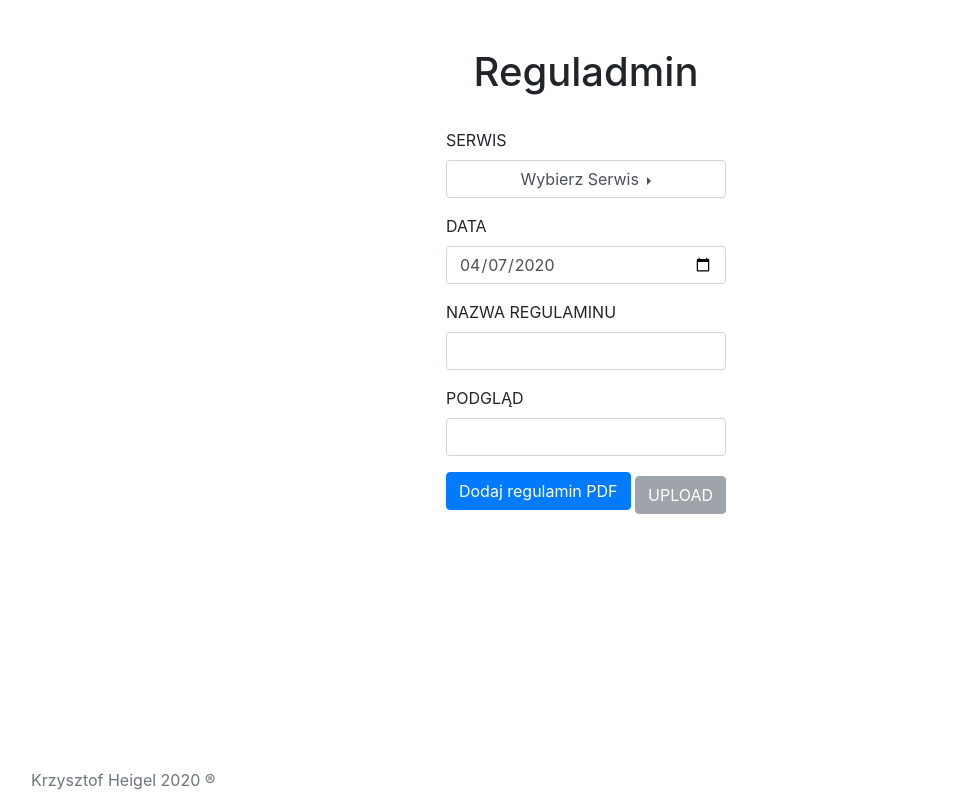
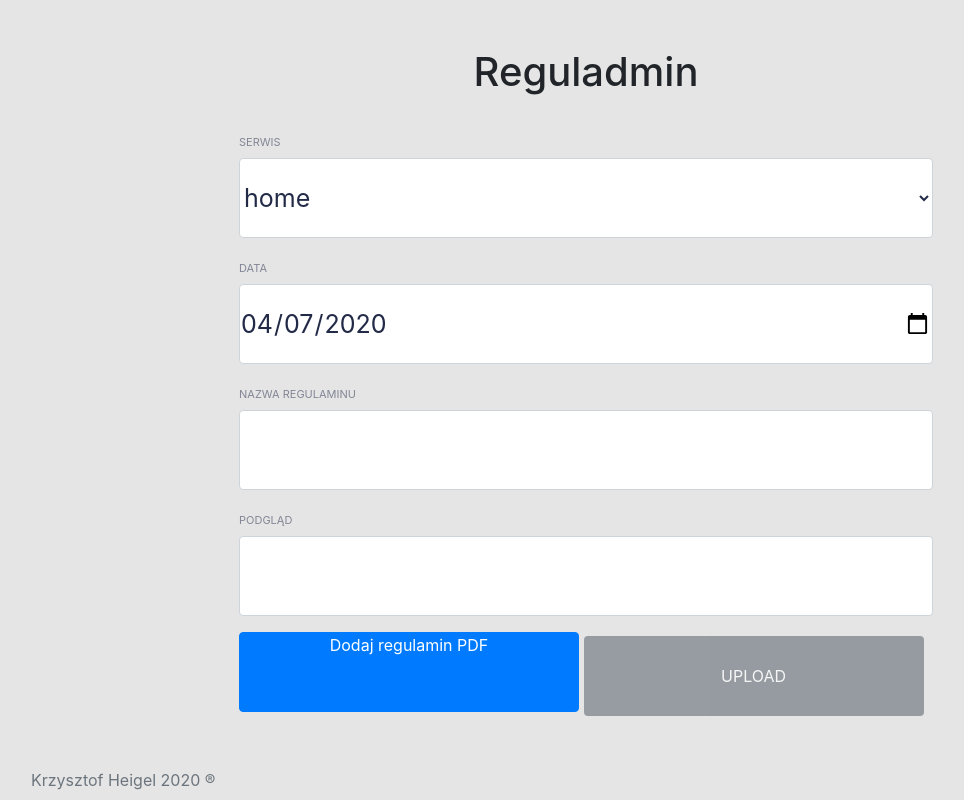
Before and after one commit to kfheigel/terms_upload, a Symfony app: template templates/uploader/upload.html.twig in a window 1280 px wide. Shown: the whole page, without its empty margins (54-1018 px from the left). Run offline with Twig, Linux system fonts and the light colour scheme; the template is opened without the code that fills it, so the values that code supplies are empty; some libraries are stand-ins or nearby versions.

Commit message:
Refactor code after review

```diff
--- a/public/css/styles.css
+++ b/public/css/styles.css
@@ -1,12 +1,13 @@
-/*body{*/
-/*    background: #E5E5E5;*/
-/*}*/
-/*.label-text{*/
-/*    font-size: 11px;*/
-/*    line-height: 15px;*/
-/*    color: #222A47;*/
-/*    opacity: 0.5;*/
-/*}*/
+body{
+    background: #E5E5E5;
+}
+
+.label-text{
+    font-size: 11px;
+    line-height: 15px;
+    color: #222A47;
+    opacity: 0.5;
+}
 
 input[type="file"] {
     width: 0.1px;
@@ -16,52 +17,51 @@ input[type="file"] {
     position: absolute;
     z-index: -1;
 }
-/*.form-control{*/
-/*    background: #FFFFFF;*/
-/*    width: 694px;*/
-/*    height: 80px;*/
-/*    padding: 0px;*/
-/*    font-size: 25px;*/
-/*    line-height: 33px;*/
-/*    color: #222A47;*/
-/*}*/
+.form-control{
+    background: #FFFFFF;
+    width: 694px;
+    height: 80px;
+    padding: 0px;
+    font-size: 25px;
+    line-height: 33px;
+    color: #222A47;
+}
 
-/*.input-upload {*/
-/*    border-radius: 5px;*/
-/*    display: inline-block;*/
-/*    height: 38px;*/
-/*}*/
+.input-upload {
+    border-radius: 4px;
+    display: inline-block;
+}
 
-/*.input-upload-blue{*/
-/*    background: #B8DDF1;*/
-/*}*/
+.input-upload-blue{
+    background: #B8DDF1;
+}
 
-/*.btn{*/
-/*    border-radius: 4px;*/
-/*    width: 340px;*/
-/*    height: 80px;*/
-/*    padding: 0px;*/
-/*}*/
+.btn{
+    border-radius: 4px;
+    width: 340px;
+    height: 80px;
+    padding: 0px;
+}
 
-/*.btn-secondary{*/
-/*    background: #E3EBF0;*/
-/*    border: 0px;*/
-/*}*/
+.btn-secondary{
+    background: #E3EBF0;
+    border: 0px;
+}
 
-/*.upload-text{*/
-/*    font-size: 22px;*/
-/*    line-height: 29px;*/
-/*    color: #000000;*/
-/*    opacity: 0.2;*/
-/*}*/
-/*.terms-text{*/
-/*    font-size: 22px;*/
-/*    line-height: 29px;*/
-/*    color: #FFFFFF;*/
-/*    text-align: center;*/
-/*    vertical-align: middle;*/
-/*}*/
+.upload-text{
+    font-size: 22px;
+    line-height: 29px;
+    color: #000000;
+    opacity: 0.2;
+}
+.terms-text{
+    font-size: 22px;
+    line-height: 29px;
+    color: #FFFFFF;
+    text-align: center;
+    vertical-align: middle;
+}
 
-/*.expand{*/
-/*    width:100%;*/
-/*}*/
+.expand{
+    width:100%;
+}
--- a/public/js/script.js
+++ b/public/js/script.js
@@ -1,4 +1,4 @@
-function showname () {
+function showName() {
     var fileName = document.getElementById('terms'),
         label = document.getElementById('input-label'),
         submit = document.getElementById('submit-button'),
@@ -16,4 +16,6 @@ function showname () {
     }
 };
 
+document.getElementById('terms').addEventListener("change", showName, false);
+
 document.querySelector("#date").valueAsDate = new Date();
--- a/templates/base.html.twig
+++ b/templates/base.html.twig
@@ -12,9 +12,6 @@
 
         {% block javascripts %}{% endblock %}
         <script src="{{ asset('js/script.js') }}"></script>
-        <script src="https://code.jquery.com/jquery-3.4.1.slim.min.js" integrity="sha384-J6qa4849blE2+poT4WnyKhv5vZF5SrPo0iEjwBvKU7imGFAV0wwj1yYfoRSJoZ+n" crossorigin="anonymous"></script>
-        <script src="https://cdn.jsdelivr.net/npm/popper.js@1.16.0/dist/umd/popper.min.js" integrity="sha384-Q6E9RHvbIyZFJoft+2mJbHaEWldlvI9IOYy5n3zV9zzTtmI3UksdQRVvoxMfooAo" crossorigin="anonymous"></script>
-        <script src="https://stackpath.bootstrapcdn.com/bootstrap/4.4.1/js/bootstrap.min.js" integrity="sha384-wfSDF2E50Y2D1uUdj0O3uMBJnjuUD4Ih7YwaYd1iqfktj0Uod8GCExl3Og8ifwB6" crossorigin="anonymous"></script>
 
     </body>
 </html>
--- a/templates/uploader/upload.html.twig
+++ b/templates/uploader/upload.html.twig
@@ -11,38 +11,33 @@
 
             <form class="mt-4" method="POST" action="{{ path('upload_terms') }}" enctype="multipart/form-data">
                 <div class="form-group">
-                    <label for="dropdown-menu" class="">SERWIS</label>
-                    <div id="dropdown-menu" class="dropdown dropright">
-                        <button type="button" class="expand dropdown-toggle form-control" data-toggle="dropdown" aria-haspopup="true" aria-expanded="false">
-                            Wybierz Serwis
-                        </button>
-                        <div class="dropdown-menu" aria-labelledby="dropdownMenuLink">
-                            <a class="dropdown-item">home</a>
-                            <a class="dropdown-item">az</a>
-                            <a class="dropdown-item">ionosbg</a>
-                            <a class="dropdown-item">ionosro</a>
-                            <a class="dropdown-item">ionoshu</a>
-                        </div>
-                    </div>
+                    <label for="select-menu" class="label-text">SERWIS</label>
+                    <select class="form-control" id="select-menu">
+                        <option>home</option>
+                        <option>az</option>
+                        <option>ionosbg</option>
+                        <option>ionosro</option>
+                        <option>ionoshu</option>
+                    </select>
                 </div>
                 <div class="form-group">
-                    <label for="date" class="">DATA</label>
+                    <label for="date" class="label-text">DATA</label>
                     <input id="date" type="date" class="form-control">
                 </div>
                 <div class="form-group">
-                    <label for="file-name" class="">NAZWA REGULAMINU</label>
+                    <label for="file-name" class="label-text">NAZWA REGULAMINU</label>
                     <input id="file-name" type="text" class="form-control">
                 </div>
                 <div class="form-group">
-                    <label for="file-link" class="">PODGLĄD</label>
+                    <label for="file-link" class="label-text">PODGLĄD</label>
                     <input id="file-link" type="text" class="form-control">
                 </div>
                 <div class="form-group">
-                    <label id="input-label" class ="btn btn-primary" for="terms">
+                    <label id="input-label" class="btn btn-primary input-upload" for="terms">
                         <span class="">Dodaj regulamin PDF</span>
                     </label>
 
-                    <input type="file" class="form-control-file" name="terms" id="terms" onchange="showname()">
+                    <input type="file" class="form-control-file" name="terms" id="terms">
 
                     <button id="submit-button" type="submit" class="btn btn-secondary" disabled>
                         UPLOAD
```
